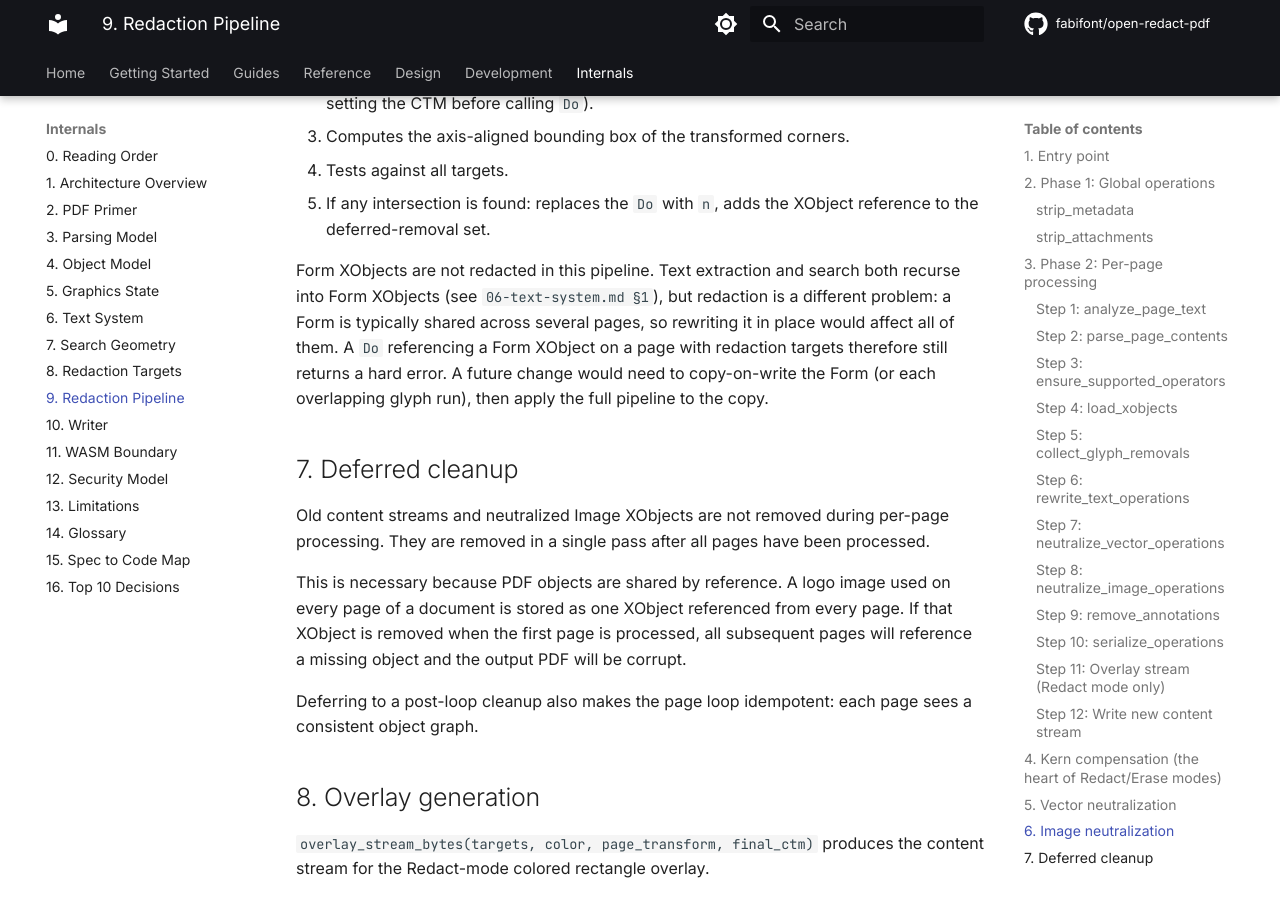
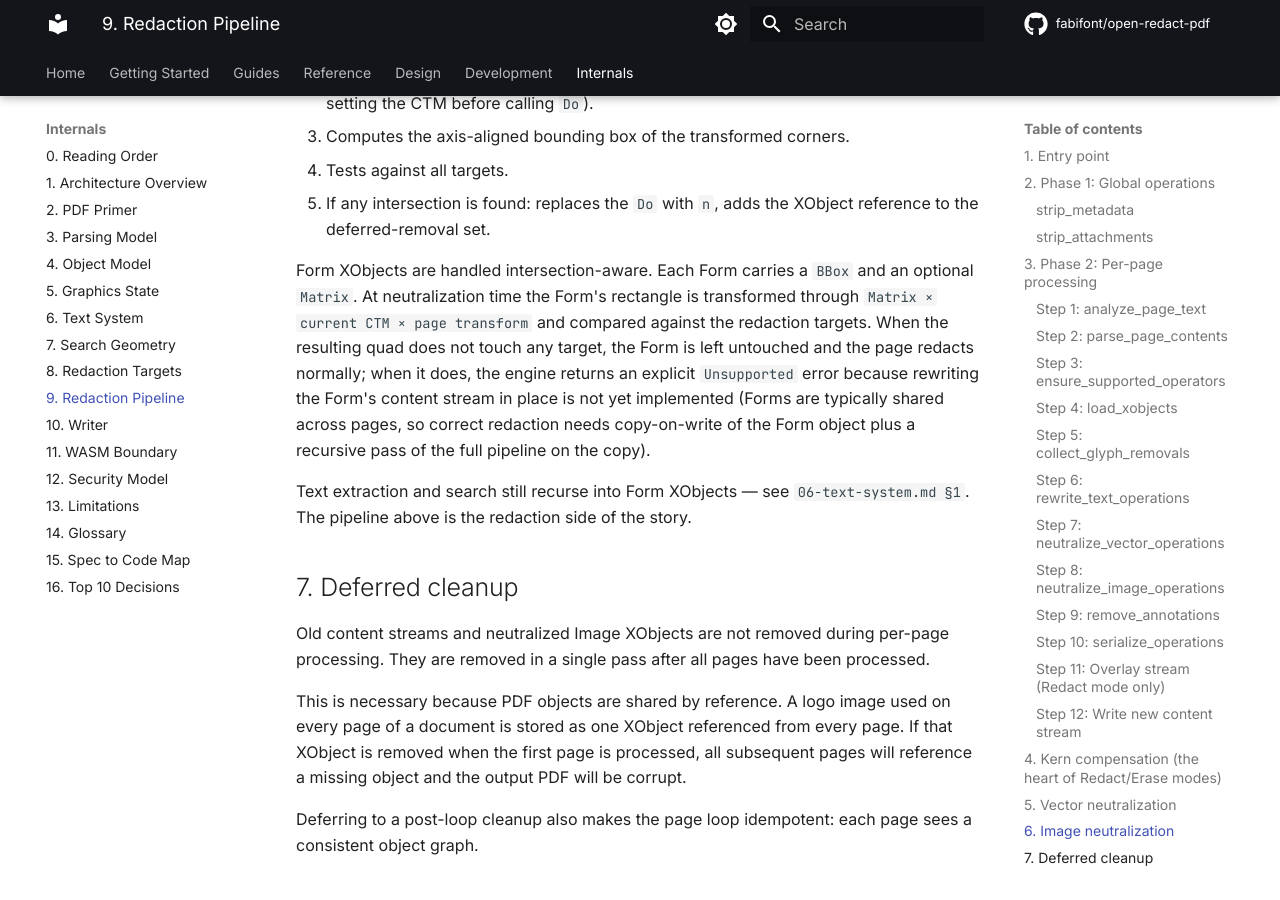
Before and after one commit to fabifont/open-redact-pdf, an MkDocs documentation site: the page built from docs/internals/09-redaction-pipeline.md, in a window 1280 px wide and 900 px high, scrolled down 3982 px. Built offline with MkDocs 1.6.1 and Material for MkDocs 9.7.7, drawn with Linux system fonts in a browser that asks for light colours; comment, search, counter and statistics services are not loaded.

Commit message:
docs: document intersection-aware Form XObject handling
The supported-subset reference, redaction-pipeline internals,
limitations page, and glossary now explain the upgraded behaviour: a
Form is left alone when its BBox × Matrix × CTM does not overlap any
redaction target, and the Unsupported error only fires when it does.

```diff
--- a/docs/internals/09-redaction-pipeline.md
+++ b/docs/internals/09-redaction-pipeline.md
@@ -106,7 +106,9 @@ For a `Do` operator referencing an Image XObject, the engine:
 4. Tests against all targets.
 5. If any intersection is found: replaces the `Do` with `n`, adds the XObject reference to the deferred-removal set.
 
-Form XObjects are not redacted in this pipeline. Text extraction and search both recurse into Form XObjects (see `06-text-system.md §1`), but redaction is a different problem: a Form is typically shared across several pages, so rewriting it in place would affect all of them. A `Do` referencing a Form XObject on a page with redaction targets therefore still returns a hard error. A future change would need to copy-on-write the Form (or each overlapping glyph run), then apply the full pipeline to the copy.
+Form XObjects are handled intersection-aware. Each Form carries a `BBox` and an optional `Matrix`. At neutralization time the Form's rectangle is transformed through `Matrix × current CTM × page transform` and compared against the redaction targets. When the resulting quad does not touch any target, the Form is left untouched and the page redacts normally; when it does, the engine returns an explicit `Unsupported` error because rewriting the Form's content stream in place is not yet implemented (Forms are typically shared across pages, so correct redaction needs copy-on-write of the Form object plus a recursive pass of the full pipeline on the copy).
+
+Text extraction and search still recurse into Form XObjects — see `06-text-system.md §1`. The pipeline above is the redaction side of the story.
 
 ## 7. Deferred cleanup
 
```
Also changed, not shown: docs/internals/13-limitations.md (+1 -1 lines), docs/internals/14-glossary.md (+1 -1 lines), docs/reference/supported-subset.md (+1 -1 lines).
